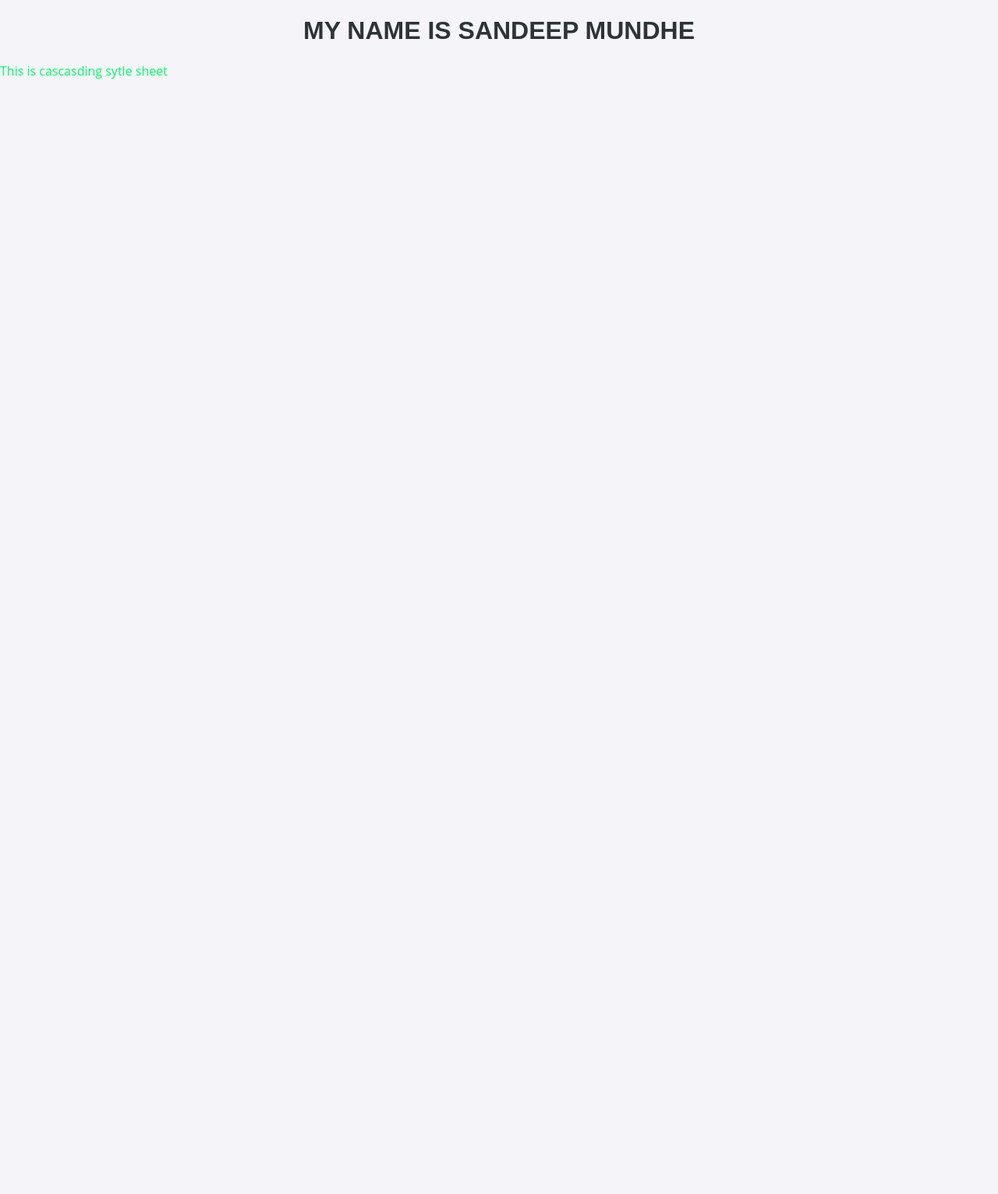
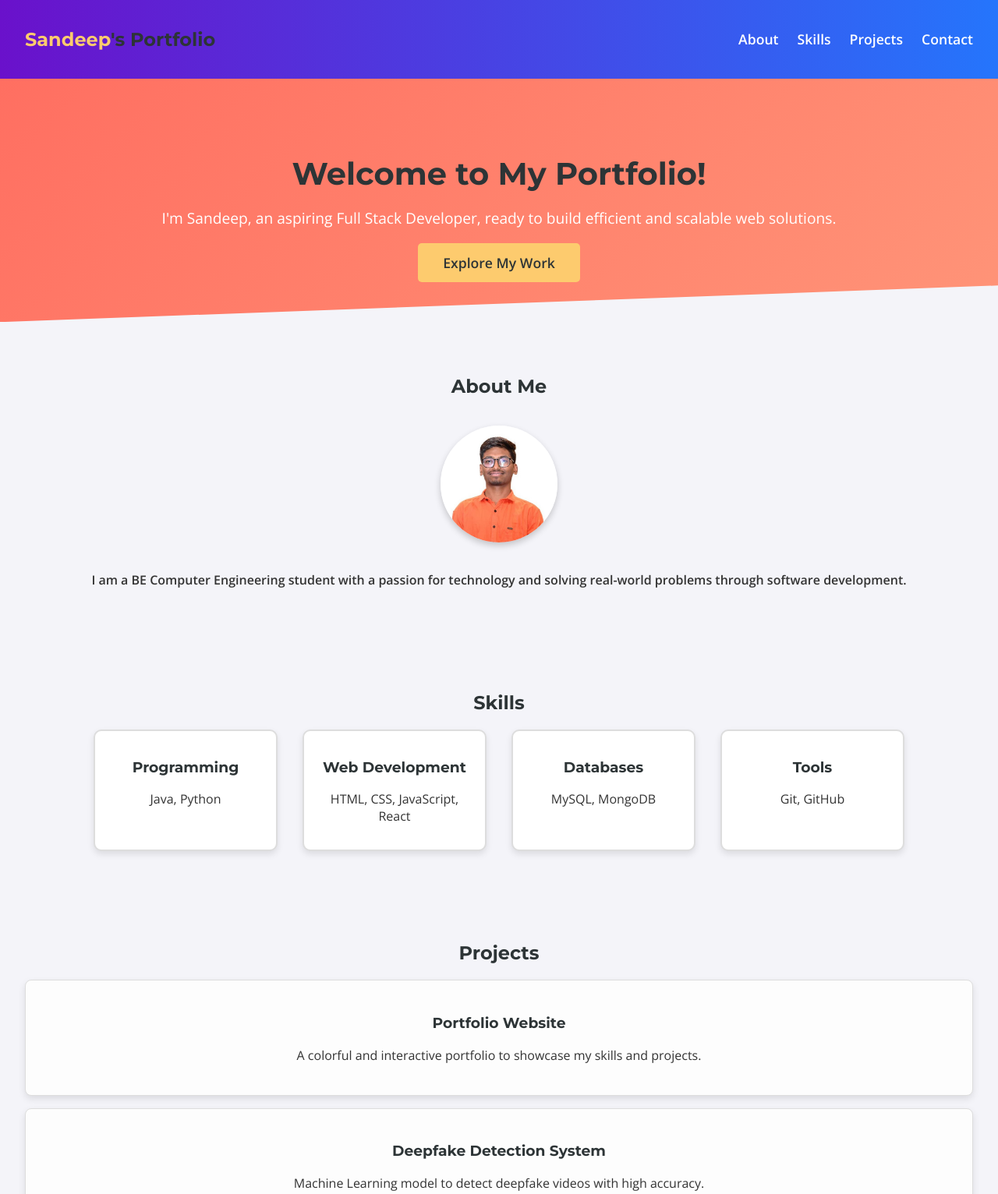
Before and after one commit to sandeepmundhe200/Portfolio, a plain HTML site: page index.html in a window 1280 px wide. Shown: the top 1532 px of the page at 78% size. Before the commit the page ends 800 px from the top, so only its background shows below. Drawn offline with nearby package versions, Linux system fonts and the light colour scheme.

Commit message:
Update index.html

```diff
--- a/index.html
+++ b/index.html
@@ -1,21 +1,87 @@
 <!DOCTYPE html>
 <html lang="en">
 <head>
-    <meta charset="UTF-8">
-    <meta name="viewport" content="width=device-width, initial-scale=1.0">
-    <title>CSS</title>
-    <link rel="stylesheet" href="style.css">
-    <style>
-        h2{
-            color:cyan;
-            background-color: white;
-        }
-    </style>
+  <meta charset="UTF-8">
+  <meta name="viewport" content="width=device-width, initial-scale=1.0">
+  <title>Sandeep's Portfolio</title>
+  <link rel="stylesheet" href="style.css">
+  <link rel="preconnect" href="https://fonts.googleapis.com">
+  <link href="https://fonts.googleapis.com/css2?family=Poppins:wght@300;400;600&display=swap" rel="stylesheet">
+  <link href="https://fonts.googleapis.com/css2?family=Montserrat:wght@700&family=Open+Sans:wght@300;400;600&display=swap" rel="stylesheet">
+
 </head>
 <body>
+  <header>
+    <nav>
+      <h1><span>Sandeep</span>'s Portfolio</h1>
+      <ul>
+        <li><a href="#about">About</a></li>
+        <li><a href="#skills">Skills</a></li>
+        <li><a href="#projects">Projects</a></li>
+        <li><a href="#contact">Contact</a></li>
+      </ul>
+    </nav>
+  </header>
 
-    <center><h1>MY NAME IS SANDEEP MUNDHE</h1></center>
-    <p style="color:rgb(0, 255, 102)"  >This is cascasding sytle sheet </p>
+  <section id="hero">
+    <div class="hero-content">
+      <h2>Welcome to My Portfolio!</h2>
+      <p>I'm Sandeep, an aspiring Full Stack Developer, ready to build efficient and scalable web solutions.</p>
+      <a href="#projects" class="btn">Explore My Work</a>
+    </div>
+  </section>
 
+  <section id="about" class="section">
+    <h2>About Me</h2>
+    <img src="profile.jpg" alt="Sandeep's Profile Picture" class="profile-image">
+    <p><b>I am a BE Computer Engineering student with a passion for technology and solving real-world problems through software development.</b></p>
+  </section>
+
+
+  <section id="skills" class="section">
+    <h2>Skills</h2>
+    <div class="skills-container">
+      <div class="skill">
+        <h3>Programming</h3>
+        <p>Java, Python</p>
+      </div>
+      <div class="skill">
+        <h3>Web Development</h3>
+        <p>HTML, CSS, JavaScript, React</p>
+      </div>
+      <div class="skill">
+        <h3>Databases</h3>
+        <p>MySQL, MongoDB</p>
+      </div>
+      <div class="skill">
+        <h3>Tools</h3>
+        <p>Git, GitHub</p>
+      </div>
+    </div>
+  </section>
+
+  <section id="projects" class="section">
+    <h2>Projects</h2>
+    <div class="project">
+      <h3>Portfolio Website</h3>
+      <p>A colorful and interactive portfolio to showcase my skills and projects.</p>
+    </div>
+    <div class="project">
+      <h3>Deepfake Detection System</h3>
+      <p>Machine Learning model to detect deepfake videos with high accuracy.</p>
+    </div>
+  </section>
+
+  <section id="contact" class="section">
+    <h2>Contact Me</h2>
+    <p>Email: sandeep@example.com</p>
+    <p>LinkedIn: <a href="https://linkedin.com/in/sandeep" target="_blank">linkedin.com/in/sandeep</a></p>
+  </section>
+
+  <footer>
+    <p>© 2025 Sandeep's Portfolio. Designed with ❤️</p>
+  </footer>
+
+  <script src="script.js"></script>
 </body>
 </html>
```
